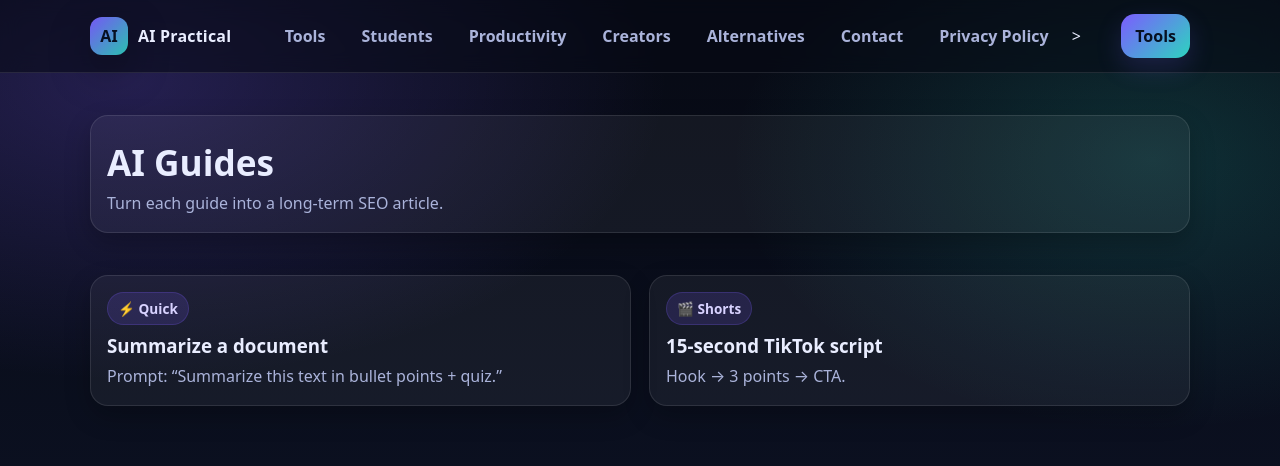
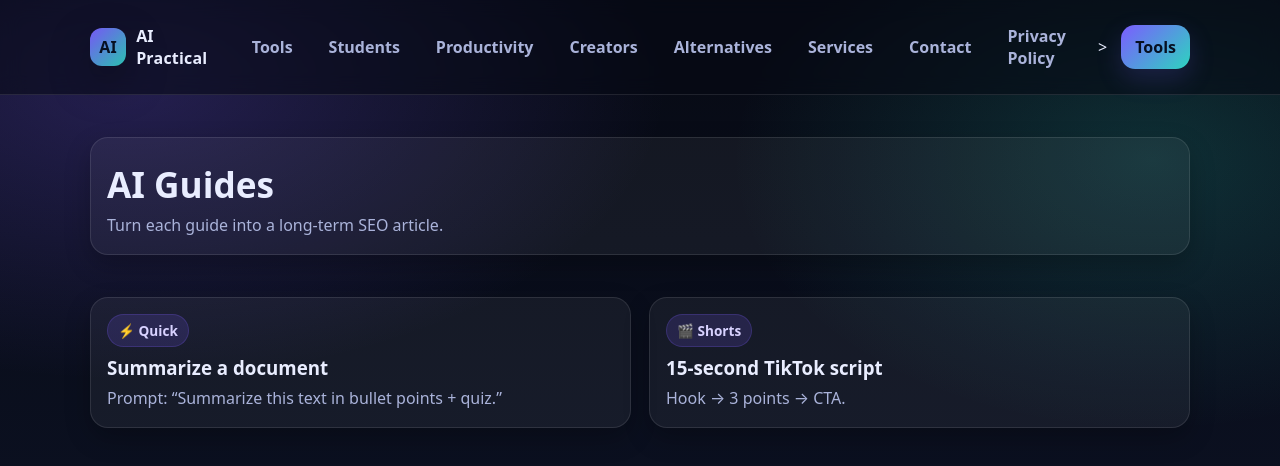
Before and after one commit to JayGL09/ai-site, a plain HTML site: page guides.html in a window 1280 px wide. Drawn offline with Linux system fonts and the light colour scheme.

Commit message:
Update guides.html

```diff
--- a/guides.html
+++ b/guides.html
@@ -38,6 +38,7 @@
             <a href="best-ai-tools-for-productivity.html">Productivity</a>
             <a href="best-ai-tools-for-content-creators.html">Creators</a>
             <a href="chatgpt-alternatives.html">Alternatives</a>
+        <a href="services.html" aria-current="page">Services</a>
             <a href="contact.html">Contact</a>
             <a href="privacy-policy.html">Privacy Policy</a>>
 
```
